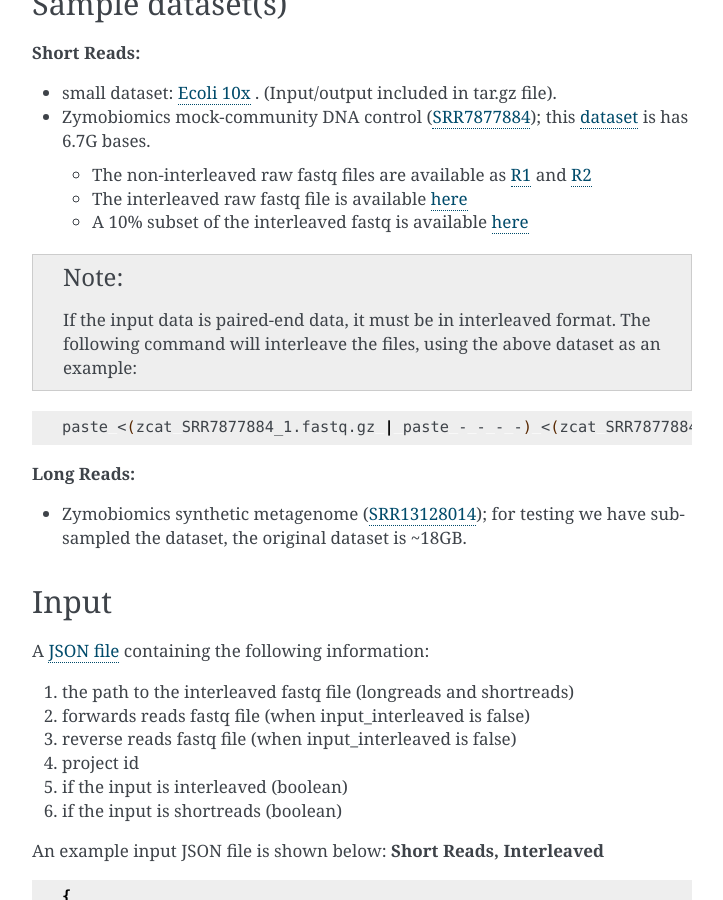
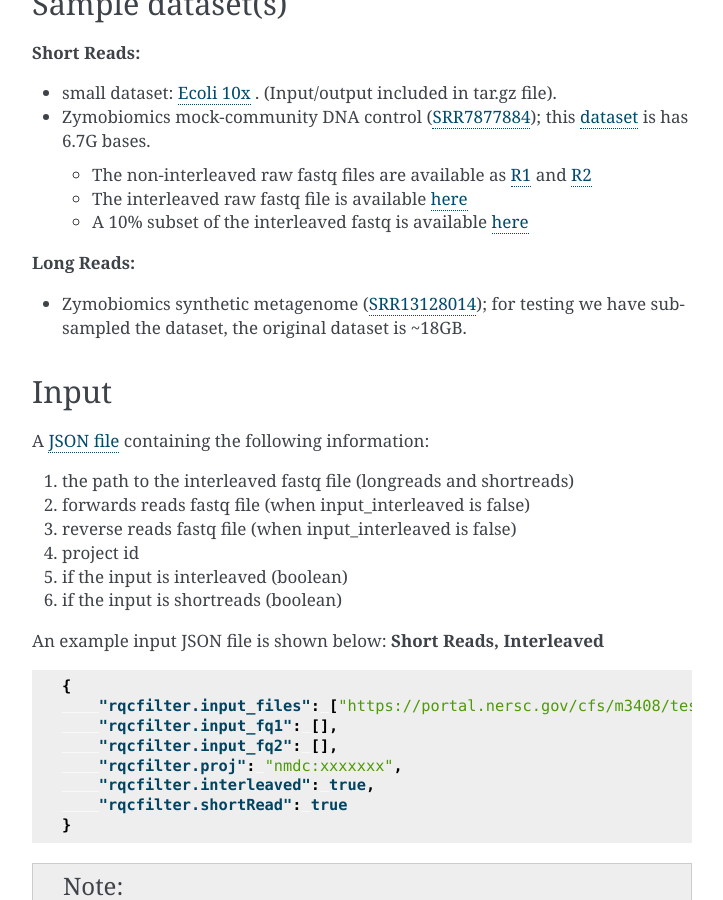
Before and after one commit to microbiomedata/ReadsQC, a Sphinx documentation site: the page built from docs/index.rst, in a window 1280 px wide and 900 px high, scrolled down 2826 px. Shown: the whole window, without its empty margins (388-1111 px from the left). Built offline with Sphinx 7.4.7, drawn with Linux system fonts in a browser that asks for light colours; some of the changed text lies outside the part shown.

Commit message:
Update index.rst
- Input files don't need to be interleaved

```diff
--- a/docs/index.rst
+++ b/docs/index.rst
@@ -115,14 +115,6 @@ Sample dataset(s)
   - The non-interleaved raw fastq files are available as `R1 <https://portal.nersc.gov/cfs/m3408/test_data/SRR7877884/SRR7877884_1.fastq.gz>`_ and `R2 <https://portal.nersc.gov/cfs/m3408/test_data/SRR7877884/SRR7877884_2.fastq.gz>`_
   - The interleaved raw fastq file is available `here <https://portal.nersc.gov/cfs/m3408/test_data/SRR7877884/SRR7877884-int.fastq.gz>`_
   - A 10% subset of the interleaved fastq is available `here <https://portal.nersc.gov/cfs/m3408/test_data/SRR7877884/SRR7877884-int-0.1.fastq.gz>`_
-
-.. note::
-
-    If the input data is paired-end data, it must be in interleaved format. The following command will interleave the files, using the above dataset as an example:
-
-.. code-block:: bash
-
-    paste <(zcat SRR7877884_1.fastq.gz | paste - - - -) <(zcat SRR7877884_2.fastq.gz | paste - - - -) | tr '\t' '\n' | gzip -c > SRR7877884-int.fastq.gz
 
 **Long Reads:**
 
```
Also changed, not shown: other parts of docs/index.rst (+1 -1 lines).
